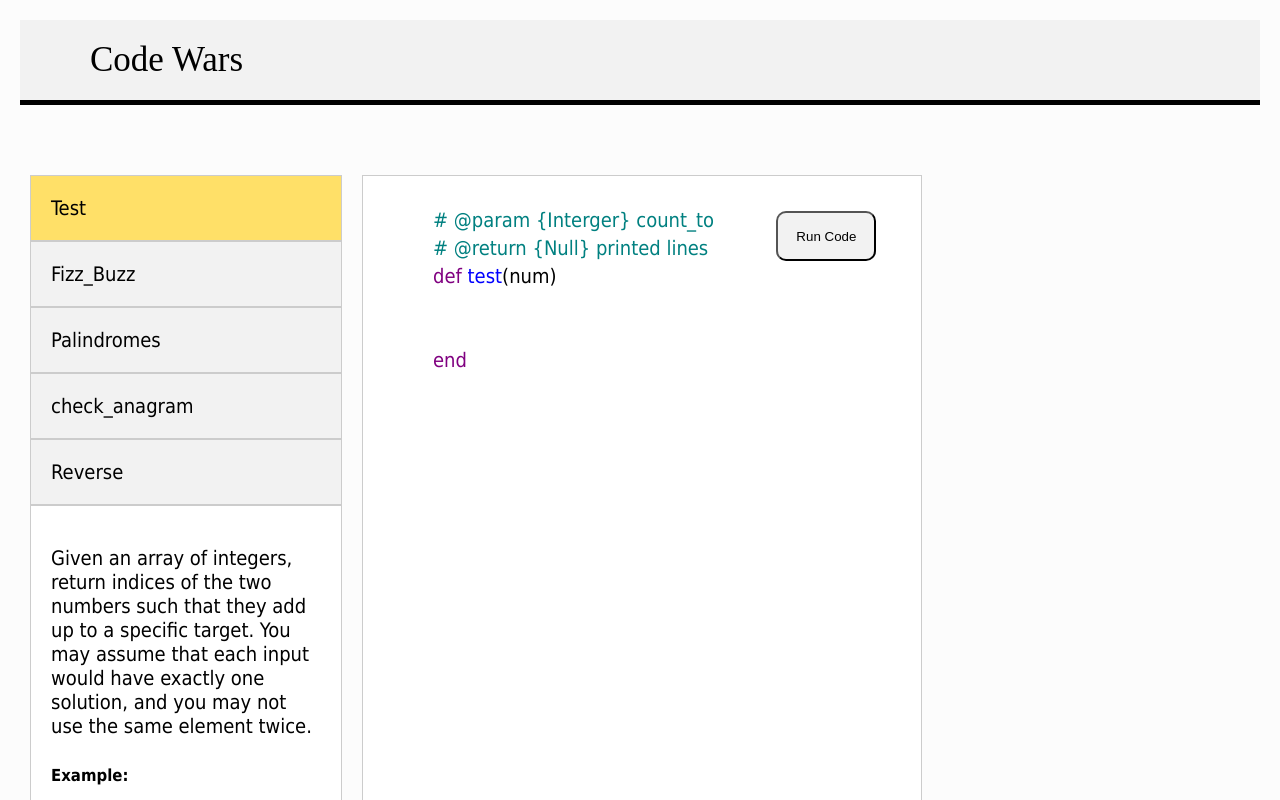
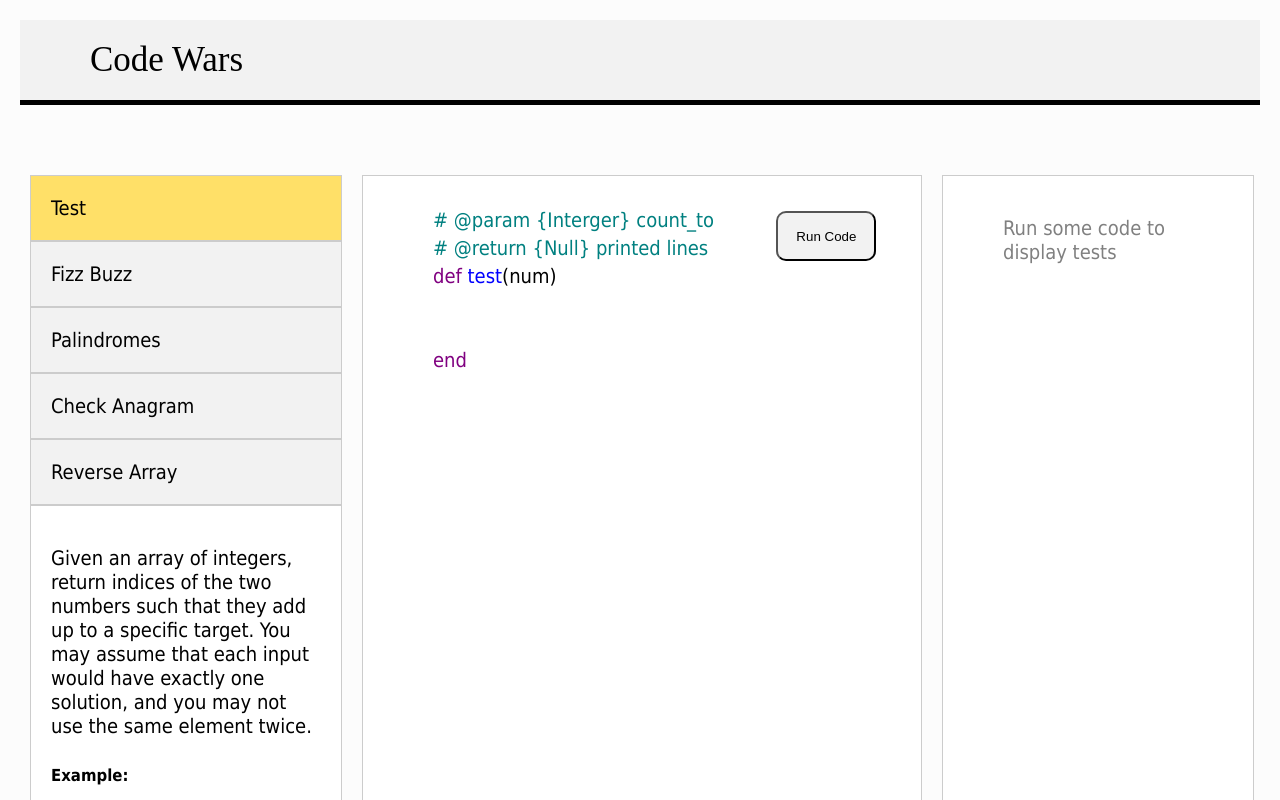
Before and after one commit to bmartinson5/ruby-IDE, a React (Create React App) app: page / in a window 1280 px wide. Shown: the top 800 px of the page. Built offline with nearby package versions, Linux system fonts and the light colour scheme.

Commit message:
fixed a few styling issues

```diff
--- a/src/components/App.js
+++ b/src/components/App.js
@@ -3,13 +3,12 @@
 import CodeContent from "./CodeContent";
 import Editor from "./Editor";
 import Problems from "./Problems";
-import CodeRunner from "./CodeRunner";
 import * as Draft from "draft-js";
 import axios from 'axios'
 import Navbar from "./Navbar";
 import Test from "./Test";
 import {default_editors} from '../helpers/default_editors.js'
-import {default_problems} from '../helpers/default_problems.js'
+import {default_problems, problem_names} from '../helpers/default_problems.js'
 import {testInputs, expectedOutputs, testDescriptions} from '../helpers/test_params.js'
 
 class App extends Component {
@@ -18,6 +17,7 @@
     this.state = {
       currentProblem: 0,
       codeOutput: "",
+      savedTests: ["", "", "", "", ""],
       savedEditors: default_editors
     }
   }
@@ -64,8 +64,14 @@
 
 
   handleProblemChange = (newIndex) => {
+    const {currentProblem, savedTests, codeOutput} = this.state
+    const newSavedTests = savedTests.slice()
+    newSavedTests[currentProblem] = codeOutput
+    const newOutput = savedTests[newIndex]
     this.setState({
-      currentProblem: newIndex
+      currentProblem: newIndex,
+      codeOutput: newOutput,
+      savedTests: newSavedTests
     })
   }
 
@@ -77,6 +83,7 @@
     })
   }
 
+        // <CodeRunner  savedTests={this.state.savedTests[this.state.currentProblem]} codeOutput={this.state.codeOutput} />
   render(){
     return (
       <div className="container">
@@ -86,7 +93,11 @@
           default_editors={this.state.savedEditors}
           handleSaveEditor={this.handleSaveEditor}
           problemIndex={this.state.currentProblem}/>
-        <CodeRunner  codeOutput={this.state.codeOutput} />
+          <div className="code-runner">
+            <div className="test-output">
+              {this.state.codeOutput ? this.state.codeOutput: (<span style={{color: "grey"}}>Run some code to display tests</span>)}
+            </div>
+          </div>
       </div>
     );
   }
--- a/src/components/CodeRunner.js
+++ /dev/null
@@ -1,28 +0,0 @@
-import React from "react";
-import Problem from "./Problem.js"
-import "../css/CodeRunner.css";
-import {default_problems} from '../helpers/default_problems'
-import {descriptions} from '../helpers/descriptions'
-
-
-export default class Editor extends React.Component {
-  constructor(props) {
-    super(props)
-    this.state = {
-      problems: default_problems,
-      clickedProblem: 0
-    }
-  }
-
-
-  render(){
-    return (
-
-      <div className="code-runner">
-        <div className="test-output">
-          {this.props.codeOutput}
-        </div>
-      </div>
-    )
-  }
-}
--- a/src/components/Problems.js
+++ b/src/components/Problems.js
@@ -1,7 +1,7 @@
 import React from "react";
 import Problem from "./Problem.js"
 import "../css/Problems.css";
-import {default_problems} from '../helpers/default_problems'
+import {problem_names} from '../helpers/default_problems'
 import {descriptions} from '../helpers/descriptions'
 
 
@@ -9,7 +9,7 @@
   constructor(props) {
     super(props)
     this.state = {
-      problems: default_problems,
+      problems: problem_names,
       clickedProblem: 0
     }
   }
--- a/src/css/App.css
+++ b/src/css/App.css
@@ -3,3 +3,37 @@
   margin-top: 25px;
   color: #21230E;
 }
+
+.container {
+  white-space: nowrap;
+}
+
+.code-runner {
+  white-space: normal;
+  background-color: white;
+  color: black;
+  font-size: 20px;
+  position: relative;
+  width: 25%;
+  height: 880px;
+  margin: 10px;
+  resize: none;
+  outline: none;
+  border: 1.5px solid #cccccc;
+  padding: 0px;
+  padding-left: 0px;
+  display: inline-block;
+  overflow-y:auto;
+  font-family: Tahoma, sans-serif;
+}
+
+.problem-description {
+  padding: 20px;
+  font-size: 20px;
+  padding: 20px;
+}
+
+.test-output {
+  padding: 40px;
+  padding-left: 60px;
+}
--- a/src/css/CodeContent.css
+++ b/src/css/CodeContent.css
@@ -16,6 +16,7 @@
 
 
 .editor {
+  white-space: normal;
   font-size: 20px;
   position: relative;
   resize: none;
--- a/src/css/CodeRunner.css
+++ b/src/css/CodeRunner.css
@@ -1,4 +1,5 @@
 .code-runner {
+  white-space: normal;
   background-color: white;
   color: black;
   font-size: 20px;
--- a/src/css/Problems.css
+++ b/src/css/Problems.css
@@ -1,4 +1,5 @@
 .problems-list {
+  white-space: normal;
   background-color: white;
   color: black;
   font-size: 20px;
--- a/src/helpers/default_editors.js
+++ b/src/helpers/default_editors.js
@@ -222,7 +222,7 @@
     blocks: [
       {
         key: "5h45a",
-        text: "# @param {Interger} count_to",
+        text: "# @param {Interger array []} arr",
         type: "unstyled",
         depth: 0,
         entityRanges: [],
@@ -230,7 +230,7 @@
       },
       {
         key: "5h45b",
-        text: "# @return {Null} printed lines",
+        text: "# @return {Integer array []}",
         type: "unstyled",
         depth: 0,
         entityRanges: [],
--- a/src/helpers/default_problems.js
+++ b/src/helpers/default_problems.js
@@ -5,3 +5,11 @@
   "check_anagram",
   "Reverse"
 ]
+
+export const problem_names = [
+  "Test",
+  "Fizz Buzz",
+  "Palindromes",
+  "Check Anagram",
+  "Reverse Array"
+]
```
